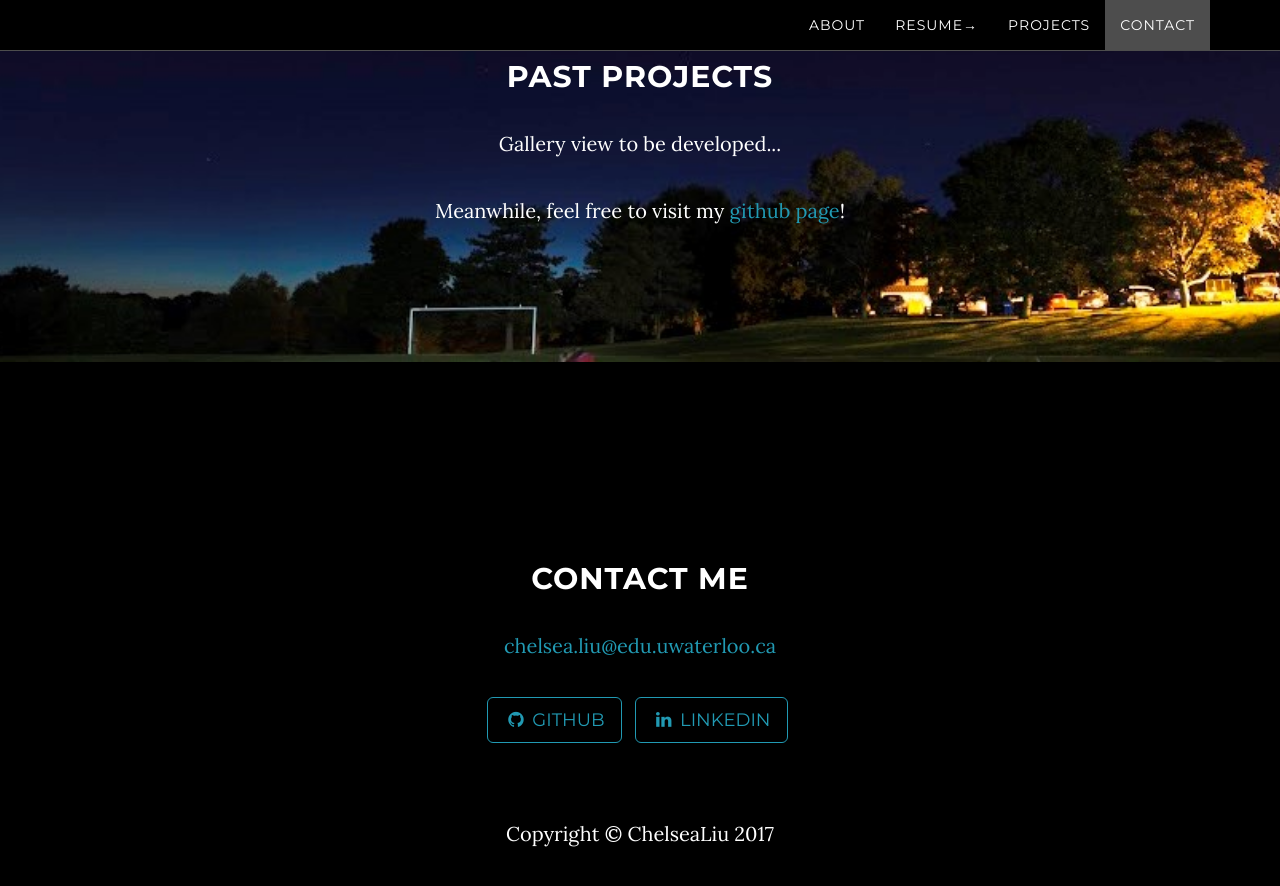
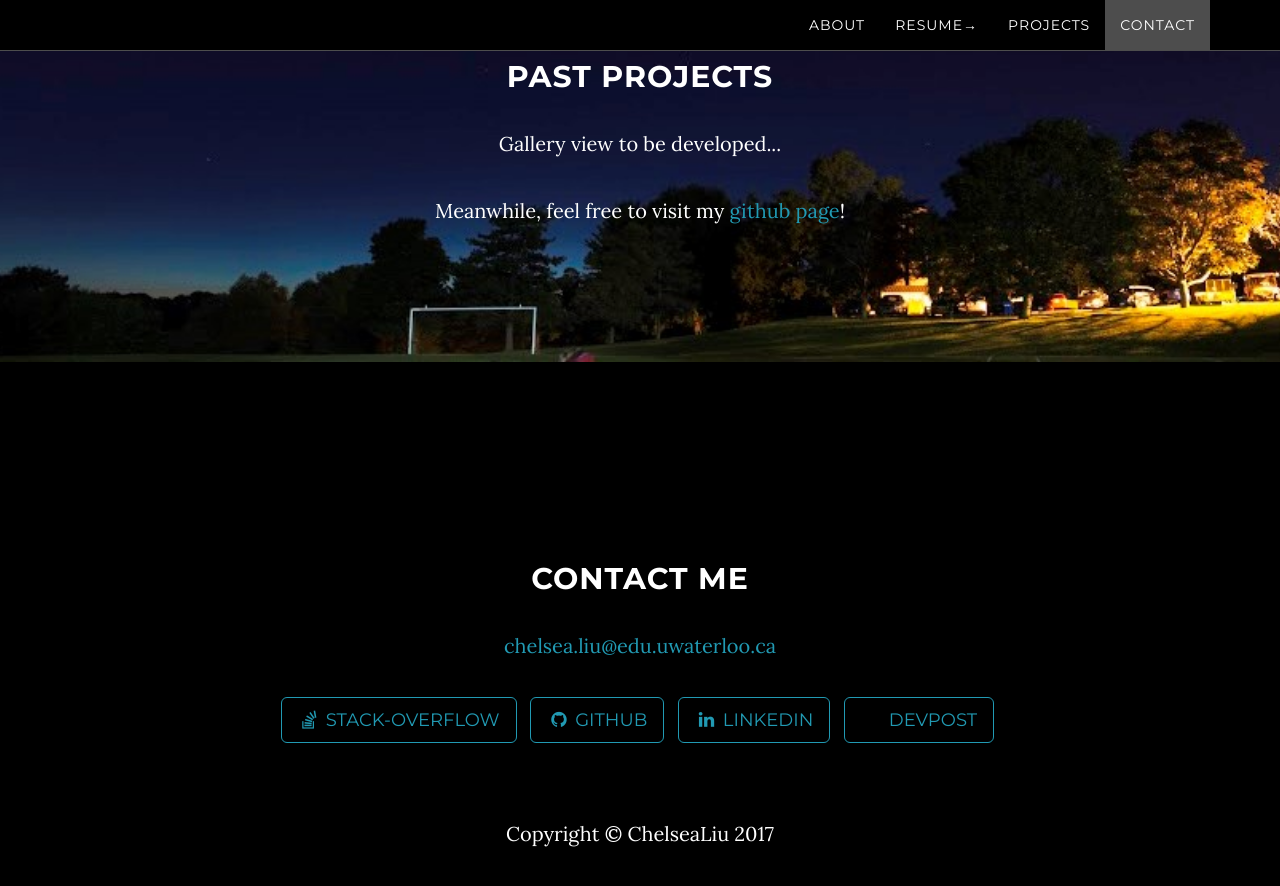
Before and after one commit to zchelseal/GoodRock, a Jekyll site: the page built from index.html, in a window 1280 px wide and 900 px high, scrolled down 1935 px. Shown: the top 886 px of the window. Built offline with Jekyll 4.4.1, drawn with Linux system fonts in a browser that asks for light colours.

Commit message:
Update _config.yml

```diff
--- a/_config.yml
+++ b/_config.yml
@@ -18,14 +18,16 @@ social:
     #url: https://twitter.com/SBootstrap
   #- title: facebook
     #url:
-  #- title: stack-overflow
-    #url: http://stackoverflow.com/questions/tagged/jekyll
+  - title: stack-overflow
+    url: https://stackoverflow.com/users/8535632/chelsea-liu
   #- title: bitbucket
     #url: http://bitbucket.org/jekyll
   - title: github
     url: https://github.com/zchelseal
   - title: linkedin
     url: https://www.linkedin.com/in/chelsea-l-32772082/
+  - title: devpost
+    url: https://devpost.com/ChelseaLiu?ref_content=user-portfolio&ref_feature=portfolio&ref_medium=global-nav
 
 # Build settings
 markdown: kramdown
```
